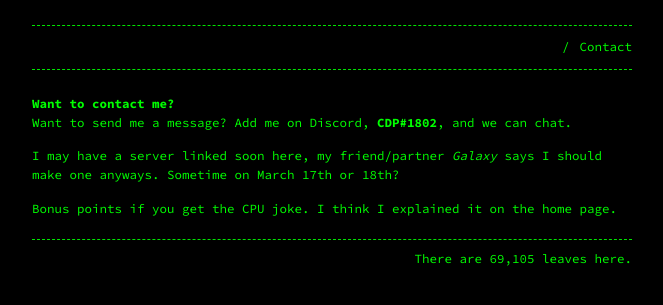
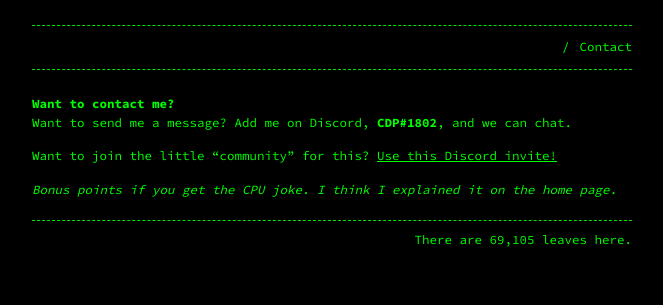
Before and after one commit to Terwilliger69105/69105.github.io, a Jekyll site: the page built from contact.md, in a window 1280 px wide. Shown: the top 305 px of the page, without its empty margins (308-971 px from the left). Built offline with Jekyll 4.4.1, drawn with Linux system fonts in a browser that asks for light colours; our own code applies the rules of GitHub Pages for plain Markdown files.

Commit message:
Update contact.md

```diff
--- a/contact.md
+++ b/contact.md
@@ -7,6 +7,6 @@ permalink: /contact/
 
 Want to send me a message? Add me on Discord, **CDP#1802**, and we can chat.
 
-I may have a server linked soon here, my friend/partner *Galaxy* says I should make one anyways. Sometime on March 17th or 18th?
+Want to join the little "community" for this? [Use this Discord invite!](discord.com/invite/n6Zw9RkwtN)
 
-Bonus points if you get the CPU joke. I think I explained it on the home page.
+*Bonus points if you get the CPU joke. I think I explained it on the home page.*
```
